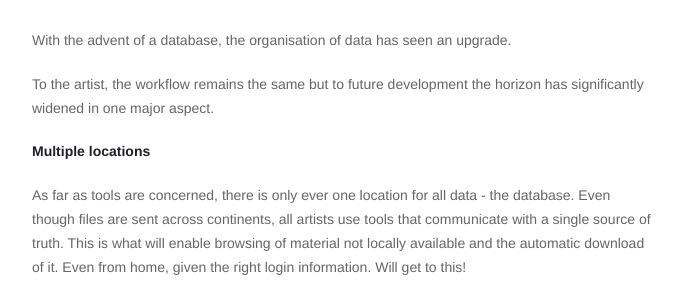
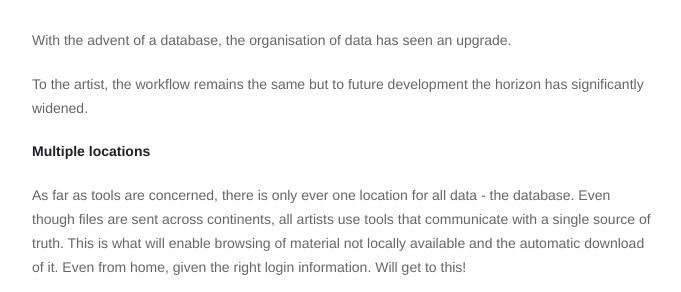
Before and after one commit to mindbender-studio/journal, a Jekyll site: the page built from _posts/2017-05-07-week-7.md, in a window 1280 px wide and 900 px high, scrolled down 729 px. Shown: the part 184-476 px from the top of the window, without its empty margins (298-979 px from the left). Built offline with Jekyll 4.4.1, drawn with Linux system fonts in a browser that asks for light colours; nearby versions of some CDN libraries.

Commit message:
Update Week 7

```diff
--- a/_posts/2017-05-07-week-7.md
+++ b/_posts/2017-05-07-week-7.md
@@ -31,7 +31,7 @@ This week, we'll continue in this direction and have this file define your proje
 
 With the advent of a database, the organisation of data has seen an upgrade.
 
-To the artist, the workflow remains the same but to future development the horizon has significantly widened in one major aspect.
+To the artist, the workflow remains the same but to future development the horizon has significantly widened.
 
 **Multiple locations**
 
```
